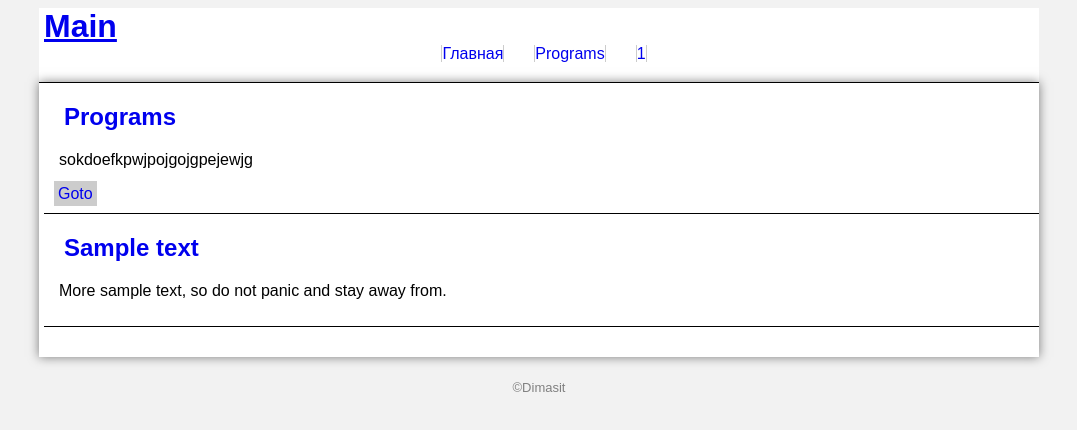
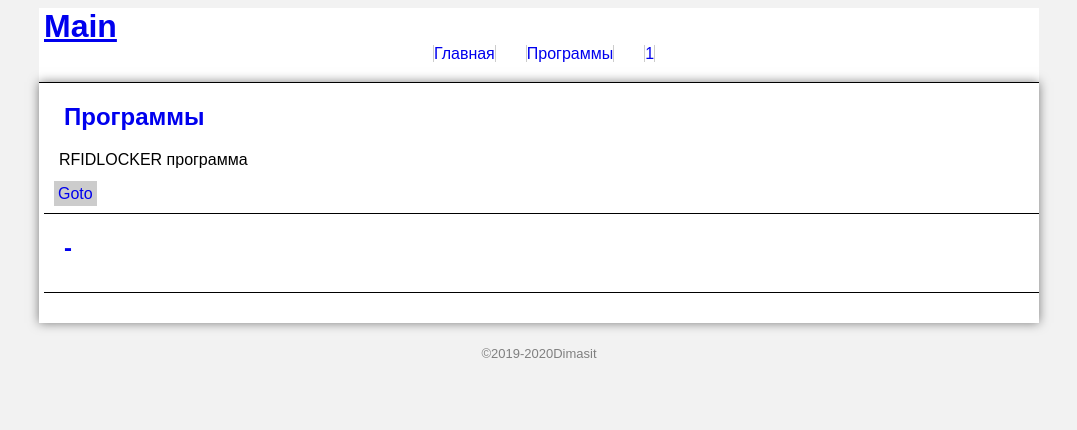
Before and after one commit to dimasik79/dimasik79.github.io, a plain HTML site: page index.html in a window 1280 px wide. Shown: the whole page, without its empty margins (101-1178 px from the left). Drawn offline with Linux system fonts and the light colour scheme.

Commit message:
Update index.html

```diff
--- a/index.html
+++ b/index.html
@@ -28,7 +28,7 @@
 					<li><a href="#">Новости</a></li>
 					<li><a href="#">Канал Youtube</a></li>
 					<li><a href="#">VK</a></li>-->
-					<li><a href="html/progs.html">Programs</a></li>
+					<li><a href="html/progs.html">Программы</a></li>
 					<li><a href="#">1</a></li>
 
 				</ul>
@@ -40,14 +40,14 @@
 	<section class="">
 
 			<div class="article-section">
-				<a class="title-read-more" href="#"><h2>Programs</h2>	</a>
-				<p>sokdoefkpwjpojgojgpejewjg</p>
+				<a class="title-read-more" href="#"><h2>Программы</h2>	</a>
+				<p>RFIDLOCKER программа</p>
 
 				<a class="read-more" href="html/progs.html">Goto</a>
 			</div>
 			<div class="article-section">
-				<a class="title-read-more" href="#"><h2>Sample text</h2>	</a>
-				<p>More sample text, so do not panic and stay away from. </p>
+				<a class="title-read-more" href="#"><h2>-</h2>	</a>
+				<p></p>
 
 			</div>
 
@@ -59,7 +59,7 @@
 	</section>
 
 	<footer>
-		<p>&copy;Dimasit</p>
+		<p>&copy;2019-2020Dimasit</p>
 	</footer>
 
 	</div>
```
